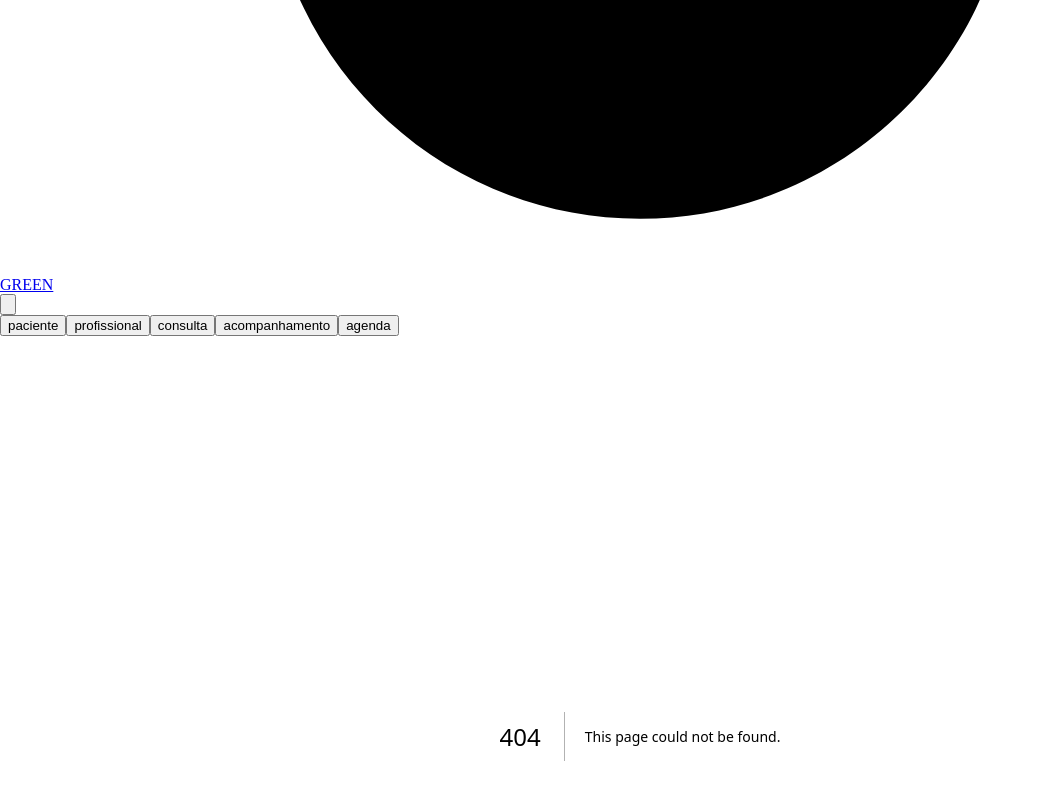
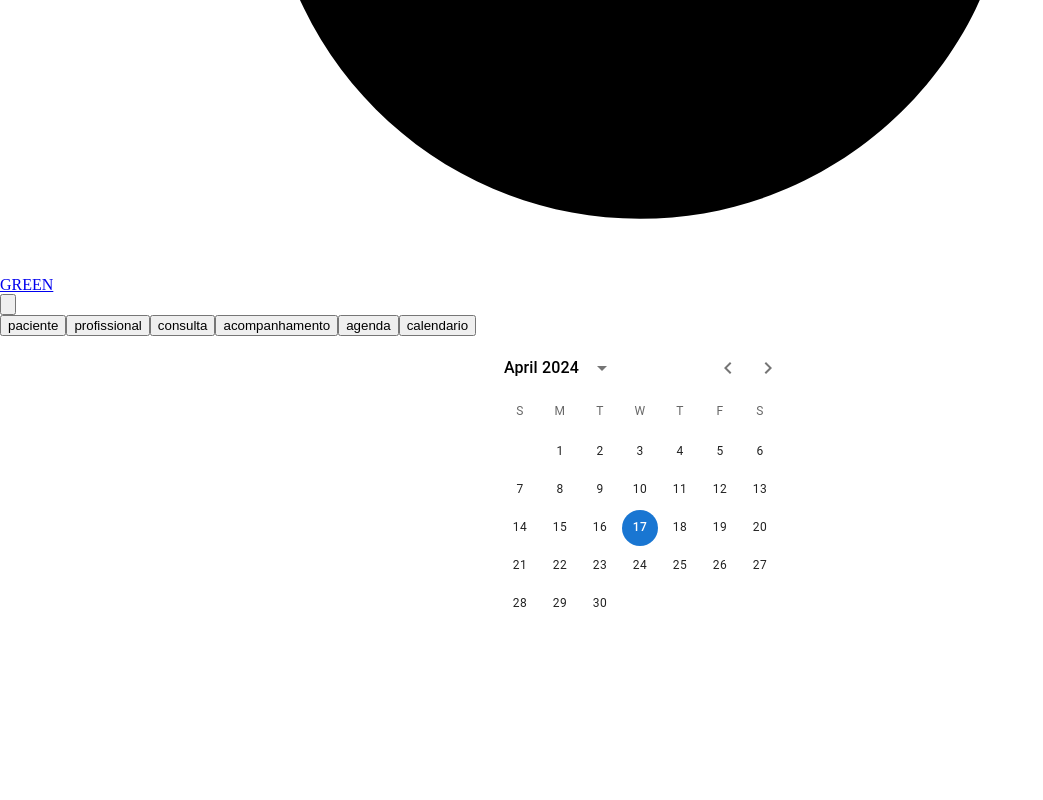
Before and after one commit to luis-garridodev/projeto_green_ocean_frontend, a Next.js app: page /calendario in a window 1280 px wide. Before the commit this address had no page. Shown: the part 1008-1808 px from the top of the page, without its empty margins (0-1043 px from the left). After the commit the page ends 1680 px from the top, so only its background shows below. Built offline with nearby package versions, Linux system fonts and the light colour scheme.

Commit message:
adicionando calendário

```diff
--- a/api/api.js
+++ b/api/api.js
@@ -41,6 +41,9 @@ export async function cadastrarAcompanhamentos(acompanhamento){
 export async function cadastrarAgenda(agenda){
   api.post("/agenda/create",agenda)
 }
+export async function cadastrarData(calendario){
+  api.post("/calendario",calendario)
+}
 export async function listagens(listar){
   api.get("/listagem",listar)
 }
--- a/package.json
+++ b/package.json
@@ -14,7 +14,9 @@
     "@mui/icons-material": "^5.15.21",
     "@mui/material": "^5.15.21",
     "@mui/x-data-grid": "^7.12.0",
+    "@mui/x-date-pickers": "^7.12.0",
     "axios": "^1.7.2",
+    "dayjs": "^1.11.12",
     "next": "14.2.3",
     "react": "^18",
     "react-dom": "^18"
--- /dev/null
+++ b/pages/calendario/index.tsx
@@ -0,0 +1,27 @@
+import * as React from 'react';
+import dayjs, { Dayjs } from 'dayjs';
+// import { DemoContainer, DemoItem } from '@mui/x-date-pickers/internals/demo';
+import { AdapterDayjs } from '@mui/x-date-pickers/AdapterDayjs';
+import { LocalizationProvider } from '@mui/x-date-pickers/LocalizationProvider';
+import { DateCalendar } from '@mui/x-date-pickers/DateCalendar';
+
+
+
+
+
+export default function CadastrarAgenda(){
+
+
+    const [value, setValue] = React.useState<Dayjs | null>(dayjs('2024-04-17'));
+    return(
+        <LocalizationProvider dateAdapter={AdapterDayjs}>
+
+
+
+
+  <DateCalendar value={value} onChange={(newValue) => setValue(newValue)} />
+
+
+    </LocalizationProvider>
+    )
+}
--- a/pages/users/cadastro.tsx
+++ b/pages/users/cadastro.tsx
@@ -50,6 +50,7 @@ export default function Cadastro() {
     </Grid>
 
     <Grid container  justifyContent={"center"}> <Button variant="contained" onClick={cadastrarUsuarioFront} >cadastro</Button></Grid>
+
     </>
     )
   }
--- a/src/components/layout/HeaderApp.tsx
+++ b/src/components/layout/HeaderApp.tsx
@@ -92,6 +92,9 @@ function HeaderApp() {
             <MUILink href={"/agenda/"}>
             <Button  variant="contained" > agenda</Button>
             </MUILink>
+            <MUILink href={"/calendario/"}>
+            <Button  variant="contained" > calendario</Button>
+            </MUILink>
 
           </Box>
 
```
Also changed, not shown: 1 other file (tests, documents, lock files or other folders).
